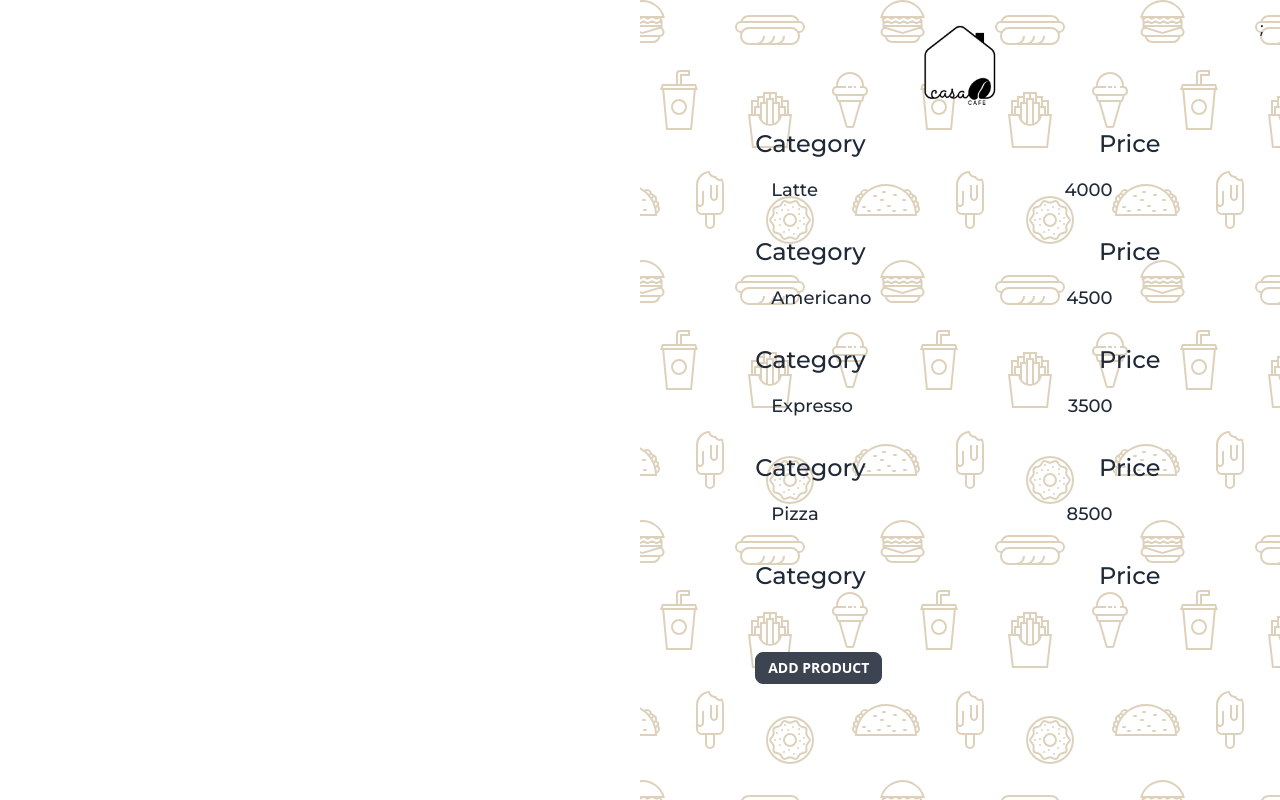
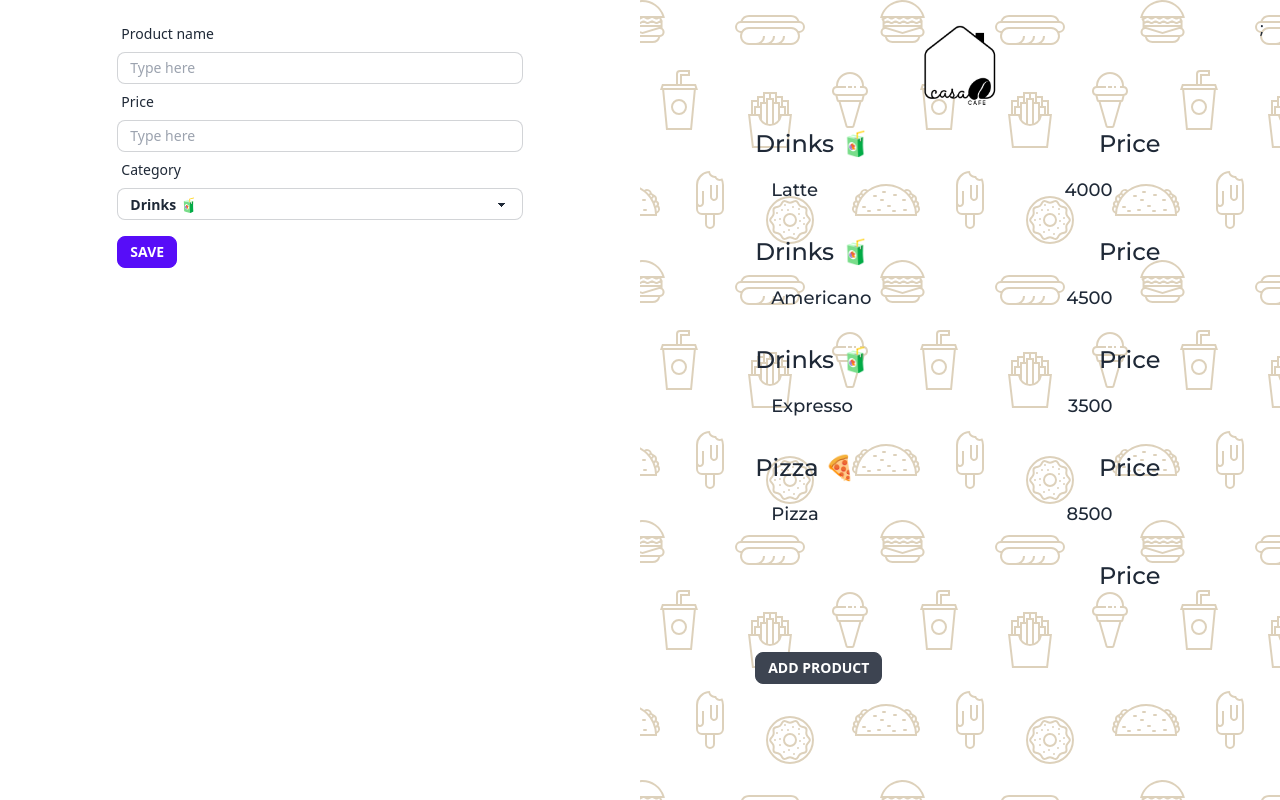
Before and after one commit to thethmuu/coffee-menu, a React (Vite) app: page / in a window 1280 px wide. Both pictures are taken after a click on the button "ADD PRODUCT". Built offline with nearby package versions, Linux system fonts and the light colour scheme.

Commit message:
main functionalities finished

```diff
--- a/src/App.jsx
+++ b/src/App.jsx
@@ -32,18 +32,21 @@ const sampleProducts = [
   },
 ];
 
-const categories = [
+// imperative (how)
+// declarative (what)
+
+export const categories = [
   {
     id: 1,
-    name: 'Drinks',
+    name: 'Drinks 🧃',
   },
   {
     id: 2,
-    name: 'Cake',
+    name: 'Cake 🍰',
   },
   {
     id: 3,
-    name: 'Pizza',
+    name: 'Pizza 🍕',
   },
 ];
 
@@ -54,6 +57,7 @@ const STORAGE_KEY = 'menuapp.products';
 function App() {
   const [products, setProducts] = useState(sampleProducts);
   const [selectedProductId, setSelectedProductId] = useState();
+  const [showError, setShowError] = useState(false);
   const selectedProduct = products.find(
     (product) => product.id === selectedProductId
   );
@@ -84,17 +88,20 @@ function App() {
       category: '',
     };
     setProducts([...products, newProduct]);
+    setSelectedProductId(newProduct.id);
   }
 
-  function handleProductDataChange(id, productData) {
+  function handleProductDataChange(id, updatedData) {
     const newProducts = [...products];
     const productIndex = newProducts.findIndex((product) => product.id === id);
-    newProducts[productIndex] = productData;
+    newProducts[productIndex] = updatedData;
     setProducts(newProducts);
   }
 
   function handleProductDelete(id) {
     setProducts(products.filter((product) => product.id !== id));
+    setShowError(true);
+    setTimeout(() => setShowError(false), 2000);
   }
 
   function handleProductSelect(id) {
@@ -106,7 +113,7 @@ function App() {
       <main className='bg-gray-100 h-screen'>
         <div className='container h-full flex bg-white mx-auto'>
           {/* add form */}
-          <div className='w-1/2 p-4'>
+          <div className='w-1/2 p-4 flex justify-center'>
             {selectedProduct && (
               <ProductForm selectedProduct={selectedProduct} />
             )}
@@ -117,6 +124,15 @@ function App() {
           </div>
         </div>
       </main>
+      {showError && (
+        <div className='toast toast-top toast-end'>
+          <div className='alert alert-error'>
+            <div>
+              <span>Product deleted 😃</span>
+            </div>
+          </div>
+        </div>
+      )}
     </MenuContext.Provider>
   );
 }
--- a/src/components/ProductForm.jsx
+++ b/src/components/ProductForm.jsx
@@ -1,52 +1,69 @@
 import React, { useContext } from 'react';
-import { MenuContext } from '../App';
+import { MenuContext, categories } from '../App';
 
 const ProductForm = ({ selectedProduct }) => {
   const { handleProductDataChange } = useContext(MenuContext);
 
-  // const handleInputChange = (e) => {
-  //   setNewProduct({ ...newProduct, [e.target.name]: e.target.value });
-  // };
+  const handleInputChange = (e) => {
+    // setNewProduct({ ...newProduct, [e.target.name]: e.target.value });
+    handleProductDataChange(selectedProduct.id, {
+      ...selectedProduct,
+      [e.target.name]: e.target.value,
+    });
+  };
 
   return (
-    <form>
-      <div className='form-control w-full max-w-xs'>
+    <form className='w-2/3'>
+      <div className='form-control w-full'>
         <label className='label'>
           <span className='label-text'>Product name</span>
         </label>
         <input
           type='text'
           placeholder='Type here'
-          className='input input-bordered input-sm w-full max-w-xs'
+          className='input input-bordered input-sm w-full'
           value={selectedProduct.name}
           name='name'
-          // onChange={handleInputChange}
+          onChange={handleInputChange}
         />
       </div>
-      <div className='form-control w-full max-w-xs'>
+      <div className='form-control w-full'>
         <label className='label'>
           <span className='label-text'>Price</span>
         </label>
         <input
           type='number'
           placeholder='Type here'
-          className='input input-bordered input-sm w-full max-w-xs'
+          className='input input-bordered input-sm w-full'
           value={selectedProduct.price}
           name='price'
-          // onChange={handleInputChange}
+          onChange={handleInputChange}
         />
       </div>
-      <div className='form-control w-full max-w-xs'>
+      <div className='form-control w-full'>
         <label className='label'>
           <span className='label-text'>Category</span>
         </label>
-        <select className='select select-bordered select-sm w-full max-w-xs'>
-          <option disabled selected>
-            Select category
-          </option>
-          <option>Drinks</option>
-          <option>Cake</option>
-          <option>Pizza</option>
+        <select
+          name='category'
+          value={selectedProduct.category}
+          onChange={(e) => {
+            handleProductDataChange(selectedProduct.id, {
+              ...selectedProduct,
+              [e.target.name]: parseInt(e.target.value),
+            });
+          }}
+          className='select select-bordered select-sm w-full'
+        >
+          <option disabled>Select category</option>
+          {categories.map((category) => (
+            <option
+              value={category.id}
+              selected={category.id === selectedProduct.category}
+            >
+              {category.name}
+            </option>
+          ))}
         </select>
       </div>
       <button className='btn btn-sm btn-primary mt-4'>Save</button>
--- a/src/components/ProductGroup.jsx
+++ b/src/components/ProductGroup.jsx
@@ -1,12 +1,18 @@
 import React from 'react';
 import ProductRow from './ProductRow';
+import { categories } from '../App';
 
 const ProductGroup = ({ product }) => {
-  console.log(product.id);
+  const currentCategory = categories.find(
+    (category) => category.id === product.category
+  );
+
   return (
     <div className='mt-4'>
       <div className='flex justify-between text-2xl text-bold'>
-        <h2>Category</h2>
+        {/* optional chaining */}
+        {/* {currentCategory !== undefined && currentCategory.name} */}
+        <h2>{currentCategory?.name}</h2>
         <h2>Price</h2>
       </div>
       <div className='collapse'>
```
